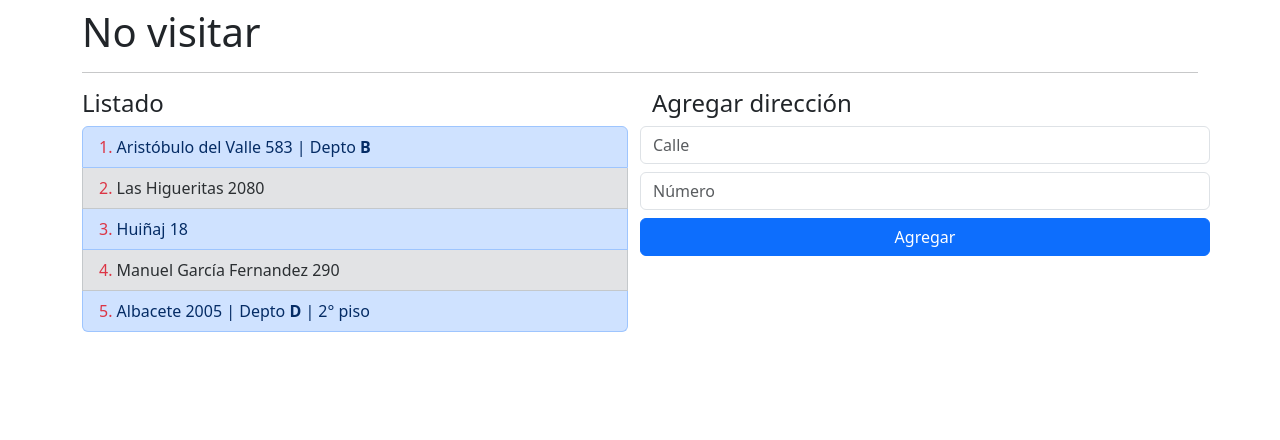
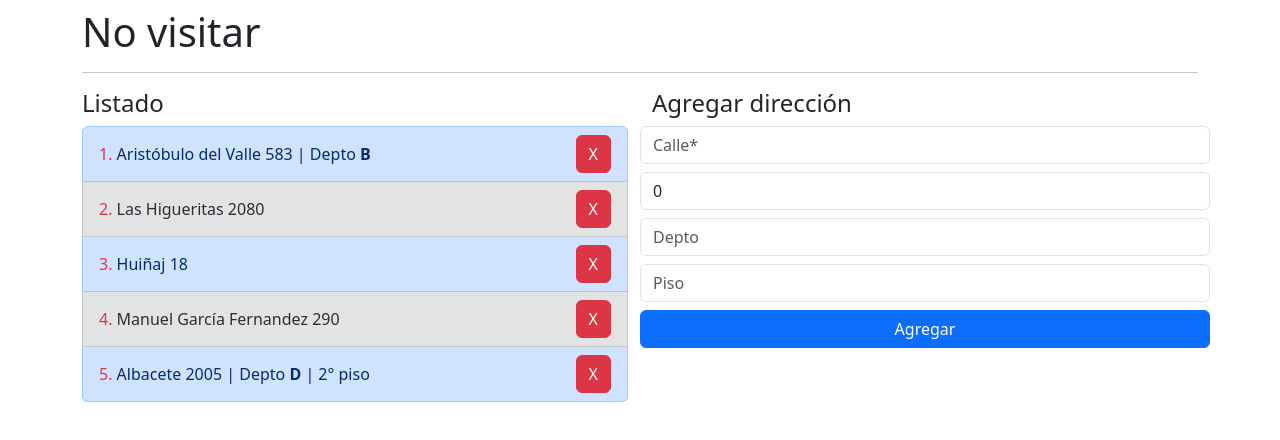
Before and after one commit to pabloadbes/territorios-front, an Angular app: page / in a window 1280 px wide. Shown: the top 440 px of the page. Built offline with nearby package versions, Linux system fonts and the light colour scheme.

Commit message:
Borrar Direccion

```diff
--- a/src/app/territorios/components/agregar-direccion/agregar-direccion.component.html
+++ b/src/app/territorios/components/agregar-direccion/agregar-direccion.component.html
@@ -1,10 +1,34 @@
 <h4>Agregar dirección</h4>
 
-<form class="row">
+<form class="row" (ngSubmit)="emitirDireccion()">
 
-  <input type="text"  class="form-control mb-2" placeholder="Calle">
+  <input
+    type="text"
+    [(ngModel)]="direccion.calle"
+    name="calle"
+    class="form-control mb-2"
+    placeholder="Calle*">
 
-  <input type="number"class="form-control mb-2" placeholder="Número">
+  <input
+    type="number"
+    [(ngModel)]="direccion.numero"
+    name="numero"
+    class="form-control mb-2"
+    placeholder="Número*">
+
+  <input
+    type="text"
+    [(ngModel)]="direccion.departamento"
+    name="departamento"
+    class="form-control mb-2"
+    placeholder="Depto">
+
+  <input
+    type="text"
+    [(ngModel)]="direccion.piso"
+    name="piso"
+    class="form-control mb-2"
+    placeholder="Piso">
 
   <button type="submit" class="btn btn-primary">
     Agregar
--- a/src/app/territorios/components/agregar-direccion/agregar-direccion.component.ts
+++ b/src/app/territorios/components/agregar-direccion/agregar-direccion.component.ts
@@ -1,8 +1,29 @@
-import { Component } from '@angular/core';
+import { Component, EventEmitter, Output } from '@angular/core';
+import { Direccion } from '../../interfaces/territorio.direccion';
 
 @Component({
   selector: 'app-territorios-agregar-direccion',
   templateUrl: './agregar-direccion.component.html',
   styleUrl: './agregar-direccion.component.css',
 })
-export class AgregarDireccionComponent { }
+export class AgregarDireccionComponent {
+
+  @Output()
+  onNuevaDireccion: EventEmitter<Direccion> = new EventEmitter();
+
+  direccion: Direccion = {
+    calle: '',
+    numero: 0,
+  }
+
+  emitirDireccion():void {
+    if(this.direccion.calle.length === 0) return;
+
+    this.onNuevaDireccion.emit({...this.direccion});
+
+    this.direccion.calle = '';
+    this.direccion.numero = 0;
+    this.direccion.departamento = '';
+    this.direccion.piso = '';
+  }
+ }
--- a/src/app/territorios/components/listado-direcciones/listado-direcciones.component.html
+++ b/src/app/territorios/components/listado-direcciones/listado-direcciones.component.html
@@ -5,17 +5,26 @@
             <li *ngFor="let direccion of listadoDirecciones;
                 let i = index;
                 let isEven = even"
-                    class="list-group-item"
+                class="list-group-item d-flex justify-content-between align-items-center"
                 [ngClass]="{
                     'list-group-item-primary':isEven,
                     'list-group-item-secondary':!isEven
                     }"
                 >
+
+                <div>
                     <span class="text-danger"> {{ i + 1 }}. </span>
                     <span>{{ direccion.calle }} </span>
                     <span>{{ direccion.numero }} </span>
                     <span *ngIf="direccion.departamento">| Depto <strong> {{ direccion.departamento }} </strong></span>
                     <span *ngIf="direccion.piso">| {{ direccion.piso }}° piso</span>
+                </div>
+
+                <button
+                    (click)="borrarDireccion(i)"
+                    class="btn btn-danger">
+                    X
+                </button>
             </li>
         </ul>
     </div>
--- a/src/app/territorios/components/listado-direcciones/listado-direcciones.component.ts
+++ b/src/app/territorios/components/listado-direcciones/listado-direcciones.component.ts
@@ -1,4 +1,4 @@
-import { Component, Input } from '@angular/core';
+import { Component, EventEmitter, Input, Output } from '@angular/core';
 import { Direccion } from '../../interfaces/territorio.direccion';
 
 @Component({
@@ -10,4 +10,11 @@ export class ListadoDireccionesComponent {
 
   @Input()
   listadoDirecciones?: Direccion[];
+
+  @Output()
+  onBorrarDireccion: EventEmitter<number> = new EventEmitter();
+
+  borrarDireccion(i:number): void {
+    this.onBorrarDireccion.emit(i);
+  }
 }
--- a/src/app/territorios/pages/main-page.component.html
+++ b/src/app/territorios/pages/main-page.component.html
@@ -3,9 +3,12 @@
 
 <div class="row">
     <div class="col">
-        <app-territorios-listado-direcciones [listadoDirecciones]="direcciones"></app-territorios-listado-direcciones>
+        <app-territorios-listado-direcciones
+            [listadoDirecciones]="direcciones"
+            (onBorrarDireccion)="onBorrarDireccion($event)">
+        </app-territorios-listado-direcciones>
     </div>
     <div class="col">
-        <app-territorios-agregar-direccion></app-territorios-agregar-direccion>
+        <app-territorios-agregar-direccion (onNuevaDireccion)="onNuevaDireccion($event)"></app-territorios-agregar-direccion>
     </div>
 </div>
--- a/src/app/territorios/pages/main-page.component.ts
+++ b/src/app/territorios/pages/main-page.component.ts
@@ -26,4 +26,12 @@ export class TerritoriosMainPageComponent {
     departamento: 'D',
     piso: '2'
   }]
+
+  onNuevaDireccion(direccion: Direccion): void {
+    this.direcciones.push(direccion);
+  }
+
+  onBorrarDireccion(i: number): void {
+    this.direcciones.splice(i,1);
+  }
 }
--- a/src/app/territorios/territorios.module.ts
+++ b/src/app/territorios/territorios.module.ts
@@ -1,5 +1,6 @@
+import { CommonModule } from "@angular/common";
 import { NgModule } from "@angular/core";
-import { CommonModule } from "@angular/common";
+import { FormsModule } from "@angular/forms";
 
 import { TerritorioComponent } from "./components/territorio/territorio.component";
 import { ListadoDireccionesComponent } from "./components/listado-direcciones/listado-direcciones.component";
@@ -16,7 +17,8 @@ import { AgregarDireccionComponent } from "./components/agregar-direccion/agrega
     TerritorioComponent
   ],
   imports: [
-    CommonModule
+    CommonModule,
+    FormsModule
   ],
   exports: [
     TerritoriosMainPageComponent,
```
Lines whose indentation alone changed are shown as unchanged.
